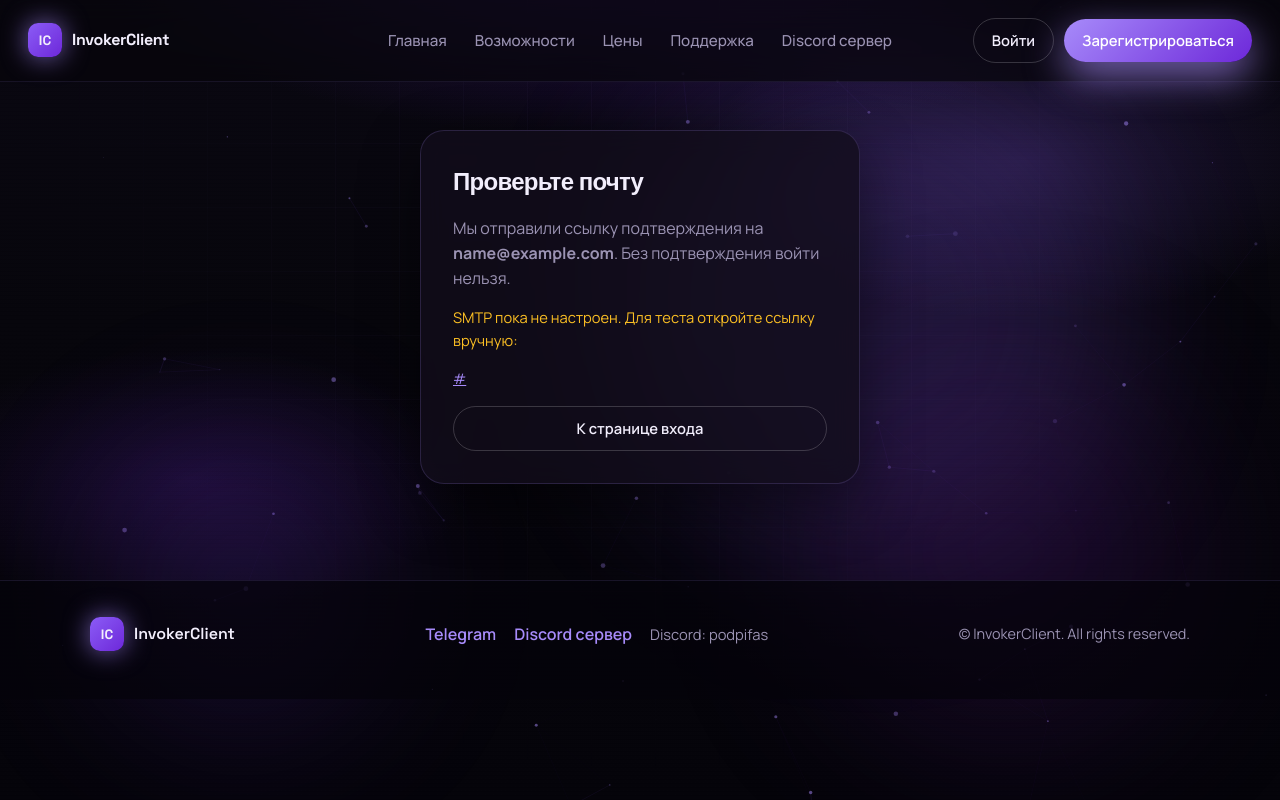
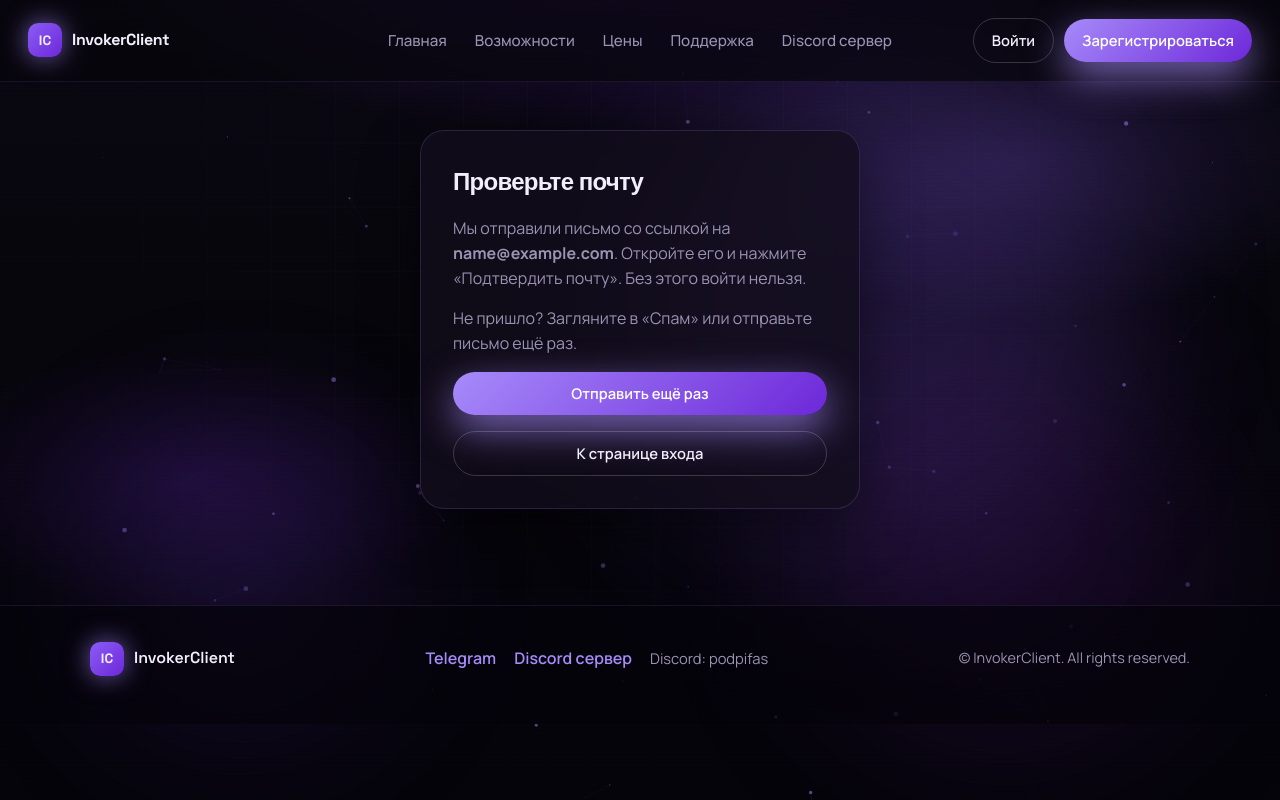
Before and after one commit to gridinamarina999-dotcom/invokerclient-server, a Flask app: template templates/verify_notice.html in a window 1280 px wide. Run offline with Flask 3, Linux system fonts and the light colour scheme; the template is opened without the code that fills it: most values are stand-ins (such as "Sample title", 1, 10 or a date in 2020).

Commit message:
Implement real SMTP email verification.
Validate domains, send HTML confirmations, and add resend flow.

Co-authored-by: Cursor <cursoragent@cursor.com>

```diff
--- a/app.py
+++ b/app.py
@@ -5,10 +5,13 @@ InvokerClient — сайт с регистрацией, подтверждени
 from __future__ import annotations
 
 import os
+import re
 import secrets
 import smtplib
+import socket
 from datetime import datetime, timezone
 from email.message import EmailMessage
+from email.utils import formataddr
 from functools import wraps
 
 from dotenv import load_dotenv
@@ -22,24 +25,27 @@ from flask import (
     url_for,
 )
 from flask_sqlalchemy import SQLAlchemy
+from werkzeug.middleware.proxy_fix import ProxyFix
 from werkzeug.security import check_password_hash, generate_password_hash
 
 load_dotenv()
 
 app = Flask(__name__)
 app.config["SECRET_KEY"] = os.getenv("SECRET_KEY", secrets.token_hex(32))
+# Railway / reverse proxy: корректные https-ссылки в письмах
+app.wsgi_app = ProxyFix(app.wsgi_app, x_for=1, x_proto=1, x_host=1)
 
 # Railway Postgres (DATABASE_URL) или локальный SQLite
 _database_url = os.getenv("DATABASE_URL", "").strip()
 if _database_url.startswith("postgres://"):
-    # SQLAlchemy 2 / Railway: postgres:// → postgresql://
     _database_url = _database_url.replace("postgres://", "postgresql://", 1)
 app.config["SQLALCHEMY_DATABASE_URI"] = _database_url or "sqlite:///invoker.db"
 app.config["SQLALCHEMY_TRACK_MODIFICATIONS"] = False
 
-# Админ: на Railway задай ADMIN_EMAIL / ADMIN_PASSWORD в Variables
 ADMIN_EMAIL = os.getenv("ADMIN_EMAIL", "gridinamarina999@gmail.com")
 ADMIN_PASSWORD = os.getenv("ADMIN_PASSWORD", "GGs140711")
+
+EMAIL_RE = re.compile(r"^[a-zA-Z0-9._%+-]+@[a-zA-Z0-9.-]+\.[a-zA-Z]{2,}$")
 
 db = SQLAlchemy(app)
 
@@ -66,46 +72,105 @@ class User(db.Model):
         return check_password_hash(self.password_hash, password)
 
 
-def send_verification_email(to_email: str, token: str) -> tuple[bool, str]:
+def is_valid_email(email: str) -> bool:
+    """Проверка формата и существования домена почты (MX или A)."""
+    if not EMAIL_RE.match(email):
+        return False
+    domain = email.rsplit("@", 1)[-1]
+    try:
+        import dns.resolver  # type: ignore
+
+        for record in ("MX", "A"):
+            try:
+                dns.resolver.resolve(domain, record)
+                return True
+            except Exception:
+                continue
+        return False
+    except ImportError:
+        try:
+            socket.getaddrinfo(domain, None)
+            return True
+        except OSError:
+            return False
+
+
+def build_verify_url(token: str) -> str:
+    base_url = os.getenv("BASE_URL", "").rstrip("/")
+    if base_url:
+        return f"{base_url}/verify/{token}"
+    # fallback, если BASE_URL не задан
+    return url_for("verify_email", token=token, _external=True)
+
+
+def mail_configured() -> bool:
+    return bool(
+        os.getenv("MAIL_USERNAME", "").strip()
+        and os.getenv("MAIL_PASSWORD", "").strip()
+    )
+
+
+def send_verification_email(to_email: str, token: str) -> None:
     """
-    Отправляет письмо со ссылкой подтверждения.
-    Если SMTP не настроен — возвращает ссылку для ручного перехода (удобно при разработке).
+    Отправляет письмо со ссылкой подтверждения через SMTP (Gmail и др.).
+    Бросает исключение, если отправка не удалась.
     """
-    base_url = os.getenv("BASE_URL", "http://127.0.0.1:5000").rstrip("/")
-    verify_url = f"{base_url}/verify/{token}"
+    if not mail_configured():
+        raise RuntimeError(
+            "Почта не настроена: задай MAIL_USERNAME и MAIL_PASSWORD "
+            "(для Gmail — пароль приложения) в переменных окружения Railway."
+        )
 
-    mail_server = os.getenv("MAIL_SERVER", "").strip()
+    verify_url = build_verify_url(token)
+    mail_server = os.getenv("MAIL_SERVER", "smtp.gmail.com").strip()
     mail_username = os.getenv("MAIL_USERNAME", "").strip()
     mail_password = os.getenv("MAIL_PASSWORD", "").strip()
-    mail_sender = os.getenv("MAIL_DEFAULT_SENDER", mail_username).strip()
-
-    # Без SMTP — не падаем: отдаём ссылку в UI/консоль
-    if not mail_server or not mail_username or not mail_password:
-        print(f"[DEV] Ссылка подтверждения для {to_email}: {verify_url}")
-        return False, verify_url
+    mail_sender = os.getenv("MAIL_DEFAULT_SENDER", mail_username).strip() or mail_username
+    port = int(os.getenv("MAIL_PORT", "587"))
+    use_tls = os.getenv("MAIL_USE_TLS", "1") == "1"
 
     msg = EmailMessage()
     msg["Subject"] = "Подтверждение регистрации — InvokerClient"
-    msg["From"] = mail_sender
+    msg["From"] = formataddr(("InvokerClient", mail_sender))
     msg["To"] = to_email
     msg.set_content(
         "Здравствуйте!\n\n"
         "Вы зарегистрировались на InvokerClient.\n"
         "Чтобы подтвердить почту, откройте ссылку:\n\n"
         f"{verify_url}\n\n"
-        "Если это были не вы — просто проигнорируйте письмо.\n"
+        "Ссылка одноразовая. Если это были не вы — просто проигнорируйте письмо.\n"
     )
-
-    port = int(os.getenv("MAIL_PORT", "587"))
-    use_tls = os.getenv("MAIL_USE_TLS", "1") == "1"
+    msg.add_alternative(
+        f"""\
+<html>
+  <body style="font-family:Arial,sans-serif;background:#0b0812;color:#f2eefc;padding:24px;">
+    <div style="max-width:520px;margin:0 auto;background:#161022;border:1px solid #3b2d66;border-radius:16px;padding:28px;">
+      <h1 style="margin:0 0 12px;font-size:22px;color:#c4b5fd;">InvokerClient</h1>
+      <p style="margin:0 0 16px;line-height:1.5;color:#c7bfd9;">
+        Подтвердите почту, чтобы завершить регистрацию.
+      </p>
+      <p style="margin:24px 0;">
+        <a href="{verify_url}"
+           style="display:inline-block;background:#7c3aed;color:#fff;text-decoration:none;
+                  padding:12px 22px;border-radius:999px;font-weight:700;">
+          Подтвердить почту
+        </a>
+      </p>
+      <p style="margin:0;font-size:12px;color:#8b83a3;word-break:break-all;">
+        Если кнопка не работает, откройте ссылку:<br>{verify_url}
+      </p>
+    </div>
+  </body>
+</html>
+""",
+        subtype="html",
+    )
 
     with smtplib.SMTP(mail_server, port, timeout=30) as smtp:
         if use_tls:
             smtp.starttls()
         smtp.login(mail_username, mail_password)
         smtp.send_message(msg)
-
-    return True, verify_url
 
 
 def current_user() -> User | None:
@@ -181,8 +246,8 @@ def register():
         password = request.form.get("password") or ""
         password2 = request.form.get("password2") or ""
 
-        if not email or "@" not in email or "." not in email.split("@")[-1]:
-            flash("Введите корректный адрес почты.", "error")
+        if not is_valid_email(email):
+            flash("Введите существующий email (проверьте адрес и домен).", "error")
             return render_template("register.html")
 
         if len(password) < 6:
@@ -193,35 +258,51 @@ def register():
             flash("Пароли не совпадают.", "error")
             return render_template("register.html")
 
-        if User.query.filter_by(email=email).first():
+        existing = User.query.filter_by(email=email).first()
+        if existing and existing.is_verified:
             flash("Пользователь с такой почтой уже зарегистрирован.", "error")
             return render_template("register.html")
 
         token = secrets.token_urlsafe(32)
-        user = User(
-            email=email,
-            is_admin=False,
-            is_verified=False,
-            verification_token=token,
-        )
-        user.set_password(password)
-        db.session.add(user)
+        created_new = False
+
+        if existing and not existing.is_verified:
+            # Повторная регистрация неподтверждённого аккаунта — обновляем пароль и шлём письмо снова
+            existing.set_password(password)
+            existing.verification_token = token
+            user = existing
+        else:
+            user = User(
+                email=email,
+                is_admin=False,
+                is_verified=False,
+                verification_token=token,
+            )
+            user.set_password(password)
+            db.session.add(user)
+            created_new = True
+
         db.session.commit()
 
-        sent, verify_url = send_verification_email(email, token)
-        if sent:
+        try:
+            send_verification_email(email, token)
+        except Exception as exc:
+            print(f"[MAIL ERROR] {exc}")
+            if created_new:
+                db.session.delete(user)
+                db.session.commit()
             flash(
-                "Регистрация прошла успешно. Проверьте почту и перейдите по ссылке подтверждения.",
-                "success",
+                "Не удалось отправить письмо подтверждения. "
+                "Проверьте настройки почты на сервере или попробуйте позже.",
+                "error",
             )
-            return render_template("verify_notice.html", email=email, verify_url=None)
+            return render_template("register.html")
 
-        # SMTP не настроен — показываем ссылку, чтобы можно было протестировать
         flash(
-            "Аккаунт создан. SMTP не настроен — подтвердите почту по ссылке ниже.",
-            "warning",
+            "Регистрация прошла успешно. Мы отправили письмо — откройте ссылку внутри.",
+            "success",
         )
-        return render_template("verify_notice.html", email=email, verify_url=verify_url)
+        return render_template("verify_notice.html", email=email)
 
     return render_template("register.html")
 
@@ -238,6 +319,37 @@ def verify_email(token: str):
     db.session.commit()
     flash("Почта подтверждена. Теперь можно войти.", "success")
     return redirect(url_for("login"))
+
+
+@app.route("/resend-verification", methods=["GET", "POST"])
+def resend_verification():
+    """Повторная отправка письма подтверждения."""
+    if request.method == "POST":
+        email = (request.form.get("email") or "").strip().lower()
+        user = User.query.filter_by(email=email).first()
+
+        if not user:
+            flash("Если такой аккаунт есть — письмо будет отправлено.", "success")
+            return redirect(url_for("login"))
+
+        if user.is_verified:
+            flash("Эта почта уже подтверждена. Можно входить.", "success")
+            return redirect(url_for("login"))
+
+        token = secrets.token_urlsafe(32)
+        user.verification_token = token
+        db.session.commit()
+
+        try:
+            send_verification_email(email, token)
+            flash("Письмо отправлено повторно. Проверьте почту и «Спам».", "success")
+        except Exception as exc:
+            print(f"[MAIL ERROR] {exc}")
+            flash("Не удалось отправить письмо. Попробуйте позже.", "error")
+
+        return redirect(url_for("login"))
+
+    return render_template("resend.html")
 
 
 @app.route("/login", methods=["GET", "POST"])
--- a/requirements.txt
+++ b/requirements.txt
@@ -4,3 +4,4 @@ Werkzeug>=3.0.0
 python-dotenv>=1.0.0
 gunicorn>=22.0.0
 psycopg2-binary>=2.9.9
+dnspython>=2.6.0
--- a/templates/login.html
+++ b/templates/login.html
@@ -19,6 +19,7 @@
 
     <button class="btn btn-primary" type="submit">Войти</button>
     <p class="form-alt">Нет аккаунта? <a href="{{ url_for('register') }}">Регистрация</a></p>
+    <p class="form-alt">Не пришло письмо? <a href="{{ url_for('resend_verification') }}">Отправить снова</a></p>
   </form>
 </section>
 {% endblock %}
--- a/templates/verify_notice.html
+++ b/templates/verify_notice.html
@@ -6,15 +6,12 @@
   <div class="auth-form notice">
     <h1>Проверьте почту</h1>
     <p class="form-lead">
-      Мы отправили ссылку подтверждения на <strong>{{ email }}</strong>.
-      Без подтверждения войти нельзя.
+      Мы отправили письмо со ссылкой на <strong>{{ email }}</strong>.
+      Откройте его и нажмите «Подтвердить почту». Без этого войти нельзя.
     </p>
+    <p class="form-lead">Не пришло? Загляните в «Спам» или отправьте письмо ещё раз.</p>
 
-    {% if verify_url %}
-      <p class="dev-hint">SMTP пока не настроен. Для теста откройте ссылку вручную:</p>
-      <a class="verify-link" href="{{ verify_url }}">{{ verify_url }}</a>
-    {% endif %}
-
+    <a class="btn btn-primary" href="{{ url_for('resend_verification') }}">Отправить ещё раз</a>
     <a class="btn btn-ghost" href="{{ url_for('login') }}">К странице входа</a>
   </div>
 </section>
```
Also changed, not shown: templates/resend.html (added, +19 -0 lines), 1 other file.
